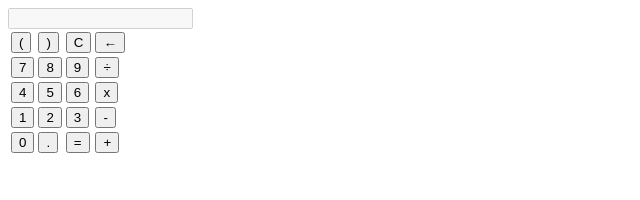
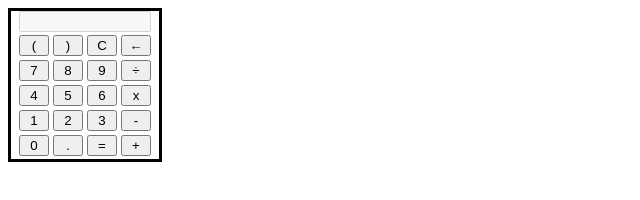
Before and after one commit to dls9352/-, a plain HTML site: page index.html in a window 1280 px wide. Shown: the whole page, without its empty margins (0-640 px from the left). Drawn offline with Linux system fonts and the light colour scheme.

Commit message:
Add files via upload

```diff
--- /dev/null
+++ b/calculator.js
@@ -0,0 +1,22 @@
+function Inputvalue(text){
+    document.getElementById('result').value += text
+}
+function Valueclear(){
+    document.getElementById('result').value = ""
+}
+function Valueslice(){
+    document.getElementById('result').value = document.getElementById('result').value.slice(0,-1)
+}
+function Valueout(){
+    var Final = document.getElementById('result').value;
+    document.getElementById('result').value = eval(
+        Final.replace(/x/g,"*").replace(/÷/g, "/")
+        )
+}
+var math = ["+", "-", "x", "÷"]
+function solo(text){
+    var last = document.getElementById('result').value.slice(-1);
+    if (!math.includes(last)){
+        document.getElementById('result').value += text
+    }
+}
--- a/index.html
+++ b/index.html
@@ -3,29 +3,13 @@
 <head>
     <meta charset="UTF-8">
     <title>계산기</title>
-    <script>
-        function Inputvalue(text){
-            document.getElementById('result').value += text
-        }
-        function Valueclear(){
-            document.getElementById('result').value = ""
-        }
-        function Valueslice(){
-            document.getElementById('result').value = document.getElementById('result').value.slice(0,-1)
-        }
-        function Valueout(){
-            var Final = document.getElementById('result').value;
-            document.getElementById('result').value = eval(
-                Final.replace(/x/g,"*").replace(/÷/g, "/")
-                )
-        }
-
-    </script>
+    <link rel="stylesheet" href="style.css">
+    <script src="calculator.js"></script>
 </head>
 <body>
     <div class="calculator">
         <input type="text" id="result" disabled value="">
-        <table>
+        <table id="table">
             <tr>
                 <td><button class="button" onclick="Inputvalue('(')">(</button></td>
                 <td><button class="button" onclick="Inputvalue(')')">)</button></td>
@@ -36,25 +20,25 @@
                 <td><button class="button" onclick="Inputvalue('7')">7</button></td>
                 <td><button class="button" onclick="Inputvalue('8')">8</button></td>
                 <td><button class="button" onclick="Inputvalue('9')">9</button></td>
-                <td><button class="button" onclick="Inputvalue('÷')">÷</button></td>
+                <td><button class="button" onclick="solo('÷')">÷</button></td>
             </tr>
             <tr>
                 <td><button class="button" onclick="Inputvalue('4')">4</button></td>
                 <td><button class="button" onclick="Inputvalue('5')">5</button></td>
                 <td><button class="button" onclick="Inputvalue('6')">6</button></td>
-                <td><button class="button" onclick="Inputvalue('x')">x</button></td>
+                <td><button class="button" onclick="solo('x')">x</button></td>
             </tr>
             <tr>
                 <td><button class="button" onclick="Inputvalue('1')">1</button></td>
                 <td><button class="button" onclick="Inputvalue('2')">2</button></td>
                 <td><button class="button" onclick="Inputvalue('3')">3</button></td>
-                <td><button class="button" onclick="Inputvalue('-')">-</button></td>
+                <td><button class="button" onclick="solo('-')">-</button></td>
             </tr>
             <tr>
                 <td><button class="button" onclick="Inputvalue('0')">0</button></td>
-                <td><button class="button" onclick="Inputvalue('.')">.</button></td>
+                <td><button class="button" onclick="solo('.')">.</button></td>
                 <td><button class="button" onclick="Valueout()">=</button></td>
-                <td><button class="button" onclick="Inputvalue('+')">+</button></td>
+                <td><button class="button" onclick="solo('+')">+</button></td>
             </tr>
         </table>
     </div>
--- /dev/null
+++ b/style.css
@@ -0,0 +1,15 @@
+.calculator{
+    border: 3px solid black;
+    width: 148px
+}
+.button{
+    width: 30px;
+}
+#result{
+    width: 124px;
+    margin-left: 8px;
+
+}
+#table{
+    margin-left: 5px;
+}
```
